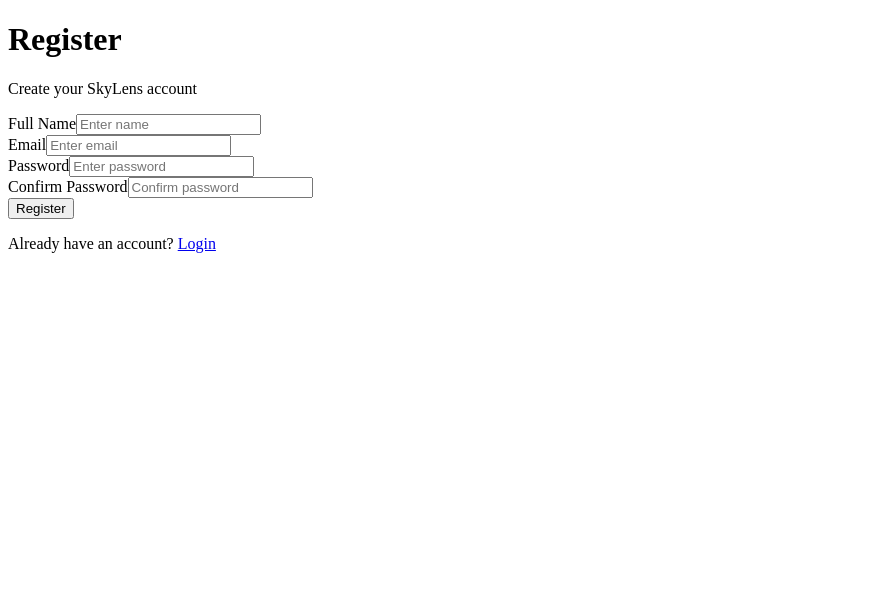
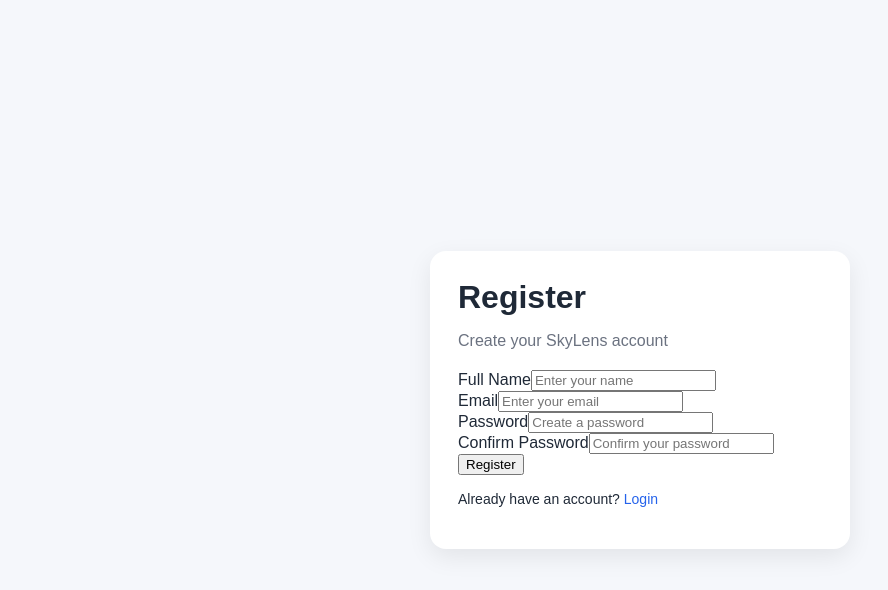
Before and after one commit to jbons99/skylens-drone-monitoring-system, a React app in the folder frontend/: page /register in a window 1280 px wide. Shown: the top 590 px of the page, without its empty margins (0-888 px from the left). Built offline with nearby package versions, Linux system fonts and the light colour scheme; the HTML template or start-up script is replaced by a standard one.

Commit message:
Built frontend pages and components

```diff
--- a/frontend/src/Pages/DashBoard.jsx
+++ b/frontend/src/Pages/DashBoard.jsx
@@ -1,5 +1,48 @@
+import { Link } from "react-router-dom";
+import PageLayout from "../components/layout/PageLayout.jsx";
+import StatCard from "../components/dashboard/StatCard.jsx";
+
 function Dashboard() {
-  return <h1>Dashboard page working</h1>;
+  return (
+    <PageLayout title="Dashboard">
+      <div className="stats-grid">
+        <StatCard
+          title="Total Uploads"
+          value="12"
+          description="Mock data"
+        />
+        <StatCard
+          title="People Detected"
+          value="187"
+          description="Mock data"
+        />
+        <StatCard
+          title="Vehicles Detected"
+          value="54"
+          description="Mock data"
+        />
+      </div>
+
+      <div className="card">
+        <h2>Quick Actions</h2>
+        <div className="quick-links">
+          <Link to="/upload" className="text-link">
+            Go to Upload
+          </Link>
+          <Link to="/history" className="text-link">
+            View History
+          </Link>
+        </div>
+      </div>
+
+      <div className="card">
+        <h2>Analytics Preview</h2>
+        <p>
+          This is where your charts and trend visualisations can go later.
+        </p>
+      </div>
+    </PageLayout>
+  );
 }
 
 export default Dashboard;
--- a/frontend/src/Pages/Login.jsx
+++ b/frontend/src/Pages/Login.jsx
@@ -19,13 +19,16 @@ function Login() {
 
   function handleSubmit(event) {
     event.preventDefault();
-    alert("Login works");
-    console.log(formData);
+    alert("Login form submitted");
+    console.log("Login data:", formData);
   }
 
   return (
-    <div>
-      <AuthCard title="Login" subtitle="Sign in to your SkyLens account">
+    <div className="auth-page">
+      <AuthCard
+        title="Login"
+        subtitle="Sign in to your SkyLens account"
+      >
         <form onSubmit={handleSubmit}>
           <InputField
             label="Email"
@@ -33,7 +36,8 @@ function Login() {
             name="email"
             value={formData.email}
             onChange={handleChange}
-            placeholder="Enter email"
+            placeholder="Enter your email"
+            required
           />
 
           <InputField
@@ -42,13 +46,14 @@ function Login() {
             name="password"
             value={formData.password}
             onChange={handleChange}
-            placeholder="Enter password"
+            placeholder="Enter your password"
+            required
           />
 
           <Button text="Login" type="submit" />
         </form>
 
-        <p>
+        <p className="auth-link-text">
           Don&apos;t have an account? <Link to="/register">Register</Link>
         </p>
       </AuthCard>
--- a/frontend/src/Pages/Register.jsx
+++ b/frontend/src/Pages/Register.jsx
@@ -27,20 +27,24 @@ function Register() {
       return;
     }
 
-    alert("Register works");
-    console.log(formData);
+    alert("Register form submitted");
+    console.log("Register data:", formData);
   }
 
   return (
-    <div>
-      <AuthCard title="Register" subtitle="Create your SkyLens account">
+    <div className="auth-page">
+      <AuthCard
+        title="Register"
+        subtitle="Create your SkyLens account"
+      >
         <form onSubmit={handleSubmit}>
           <InputField
             label="Full Name"
             name="name"
             value={formData.name}
             onChange={handleChange}
-            placeholder="Enter name"
+            placeholder="Enter your name"
+            required
           />
 
           <InputField
@@ -49,7 +53,8 @@ function Register() {
             name="email"
             value={formData.email}
             onChange={handleChange}
-            placeholder="Enter email"
+            placeholder="Enter your email"
+            required
           />
 
           <InputField
@@ -58,7 +63,8 @@ function Register() {
             name="password"
             value={formData.password}
             onChange={handleChange}
-            placeholder="Enter password"
+            placeholder="Create a password"
+            required
           />
 
           <InputField
@@ -67,13 +73,14 @@ function Register() {
             name="confirmPassword"
             value={formData.confirmPassword}
             onChange={handleChange}
-            placeholder="Confirm password"
+            placeholder="Confirm your password"
+            required
           />
 
           <Button text="Register" type="submit" />
         </form>
 
-        <p>
+        <p className="auth-link-text">
           Already have an account? <Link to="/login">Login</Link>
         </p>
       </AuthCard>
--- a/frontend/src/components/layout/PageLayout.jsx
+++ b/frontend/src/components/layout/PageLayout.jsx
@@ -0,0 +1,10 @@
+function PageLayout({ title, children }) {
+  return (
+    <div>
+      <h1>{title}</h1>
+      {children}
+    </div>
+  );
+}
+
+export default PageLayout;
--- a/frontend/src/index.css
+++ b/frontend/src/index.css
@@ -1,12 +1,190 @@
-<!doctype html>
-<html lang="en">
-  <head>
-    <meta charset="UTF-8" />
-    <meta name="viewport" content="width=device-width, initial-scale=1.0" />
-    <title>frontend</title>
-  </head>
-  <body>
-    <div id="root"></div>
-    <script type="module" src="/src/main.jsx"></script>
-  </body>
-</html>
+* {
+  box-sizing: border-box;
+}
+
+body {
+  margin: 0;
+  font-family: Arial, sans-serif;
+  background: #f5f7fb;
+  color: #1f2937;
+}
+
+a {
+  color: #2563eb;
+  text-decoration: none;
+}
+
+a:hover {
+  text-decoration: underline;
+}
+
+.auth-page {
+  min-height: 100vh;
+  display: flex;
+  align-items: center;
+  justify-content: center;
+  padding: 24px;
+}
+
+.auth-card {
+  width: 100%;
+  max-width: 420px;
+  background: white;
+  padding: 28px;
+  border-radius: 16px;
+  box-shadow: 0 8px 25px rgba(0, 0, 0, 0.08);
+}
+
+.auth-card h1 {
+  margin-top: 0;
+  margin-bottom: 10px;
+}
+
+.auth-subtitle {
+  color: #6b7280;
+  margin-bottom: 20px;
+}
+
+.auth-link-text {
+  margin-top: 16px;
+  font-size: 14px;
+}
+
+.form-group {
+  margin-bottom: 16px;
+}
+
+.form-group label {
+  display: block;
+  margin-bottom: 6px;
+  font-weight: 600;
+}
+
+.form-group input,
+.form-group textarea {
+  width: 100%;
+  padding: 10px 12px;
+  border: 1px solid #d1d5db;
+  border-radius: 10px;
+  font: inherit;
+}
+
+.btn {
+  width: 100%;
+  border: none;
+  background: #2563eb;
+  color: white;
+  padding: 12px 16px;
+  border-radius: 10px;
+  cursor: pointer;
+  font-weight: 600;
+}
+
+.btn:hover {
+  background: #1d4ed8;
+}
+
+.navbar {
+  background: #111827;
+  color: white;
+  padding: 16px 24px;
+  display: flex;
+  justify-content: space-between;
+  align-items: center;
+  flex-wrap: wrap;
+}
+
+.navbar-brand {
+  font-size: 20px;
+  font-weight: 700;
+}
+
+.navbar-links {
+  display: flex;
+  gap: 14px;
+  flex-wrap: wrap;
+}
+
+.nav-link {
+  color: #d1d5db;
+  padding: 6px 10px;
+  border-radius: 8px;
+}
+
+.nav-link-active {
+  background: #2563eb;
+  color: white;
+}
+
+.page-layout {
+  max-width: 1000px;
+  margin: 0 auto;
+  padding: 24px;
+}
+
+.page-header h1 {
+  margin-top: 0;
+}
+
+.stats-grid {
+  display: grid;
+  grid-template-columns: repeat(auto-fit, minmax(220px, 1fr));
+  gap: 16px;
+  margin-bottom: 20px;
+}
+
+.stat-card,
+.card {
+  background: white;
+  padding: 20px;
+  border-radius: 14px;
+  box-shadow: 0 8px 20px rgba(0, 0, 0, 0.06);
+}
+
+.stat-card h3 {
+  margin-top: 0;
+  margin-bottom: 10px;
+}
+
+.stat-value {
+  font-size: 28px;
+  font-weight: 700;
+  margin: 0 0 8px;
+}
+
+.quick-links {
+  display: flex;
+  gap: 16px;
+  flex-wrap: wrap;
+}
+
+.text-link {
+  font-weight: 600;
+}
+
+.file-note {
+  margin: 12px 0;
+  color: #2563eb;
+  font-size: 14px;
+}
+
+.table-wrap {
+  overflow-x: auto;
+}
+
+.history-table {
+  width: 100%;
+  border-collapse: collapse;
+  margin-top: 10px;
+}
+
+.history-table th,
+.history-table td {
+  border-bottom: 1px solid #e5e7eb;
+  padding: 12px;
+  text-align: left;
+}
+
+.history-table th {
+  background: #f9fafb;
+}
```
